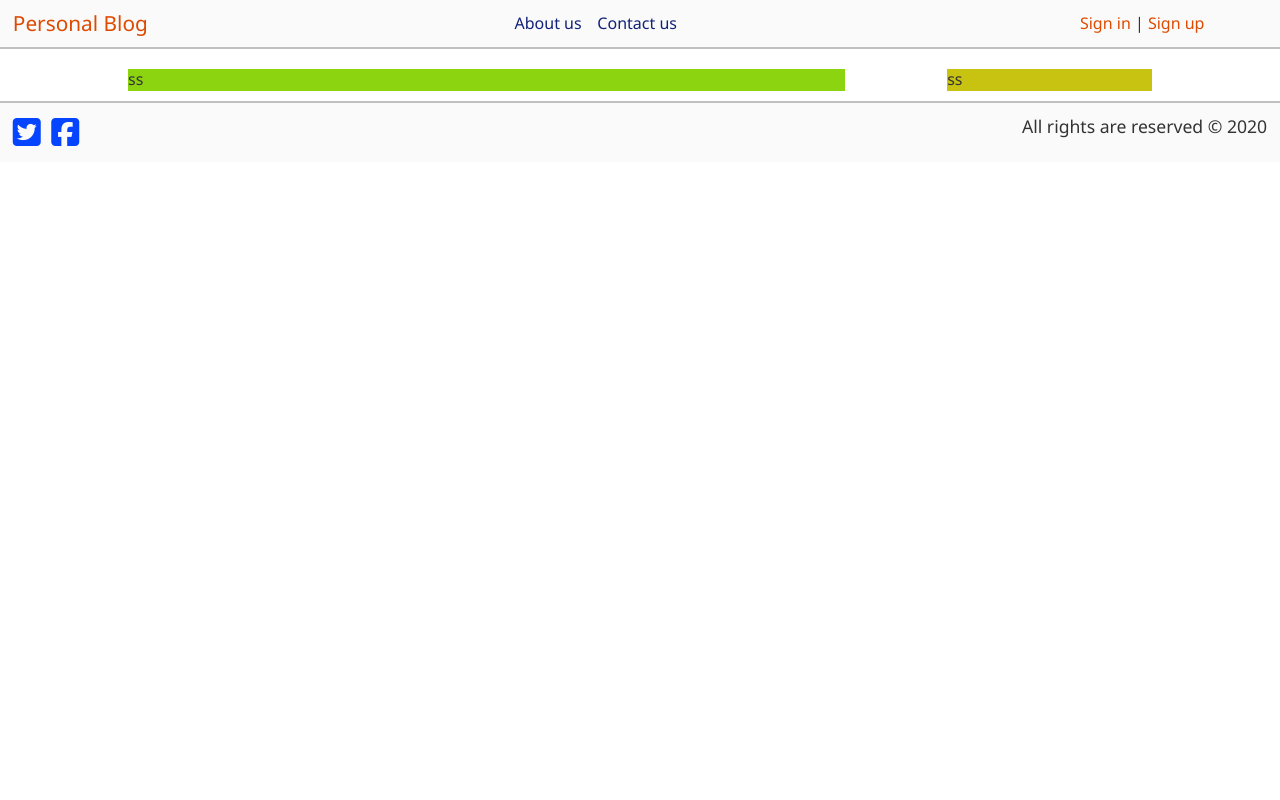
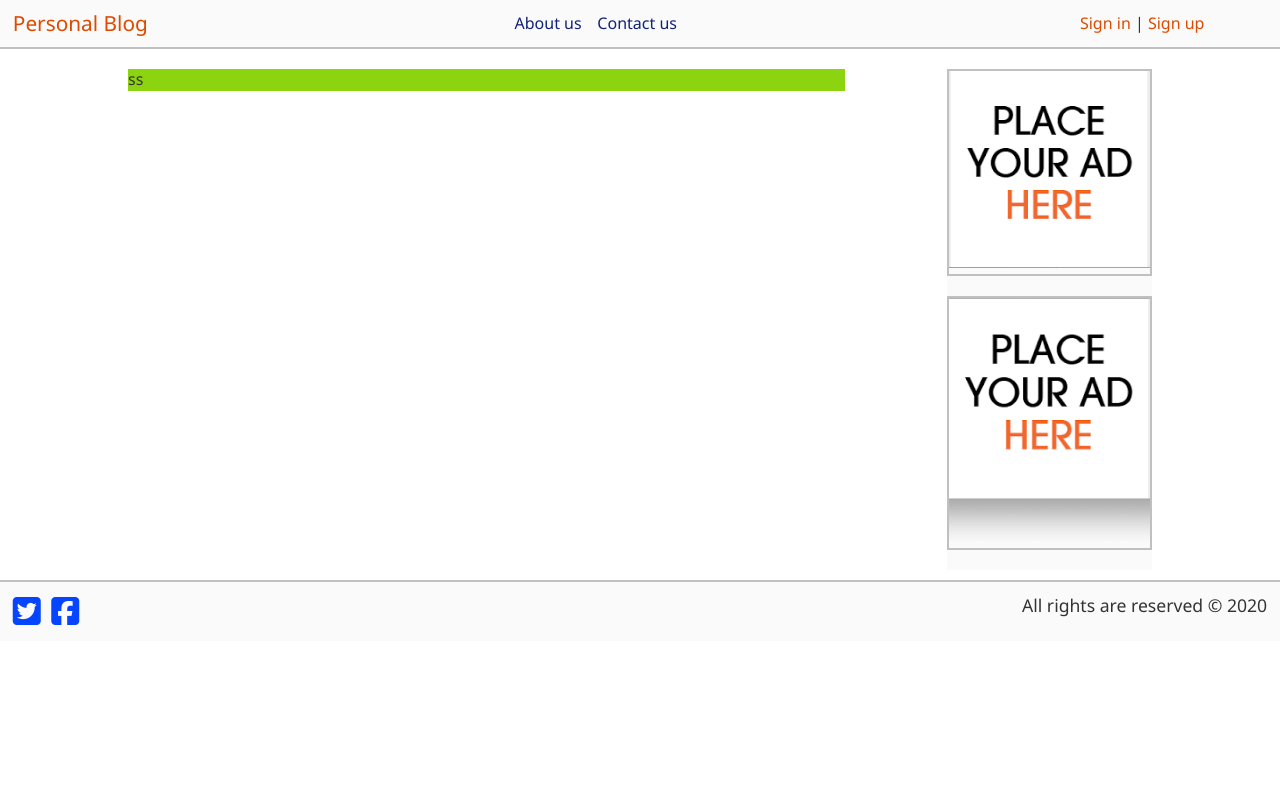
Before and after one commit to azimkhon/blog, a PHP site: page / in a window 1280 px wide. Run offline with PHP 8.4, Linux system fonts and the light colour scheme; some libraries are stand-ins or nearby versions.

Commit message:
styles and img

```diff
--- a/css/style.css
+++ b/css/style.css
@@ -8,12 +8,21 @@
 
  html {
  	height: 100%;
+ }
+
+ body {
+ 	height: 100%;
  	width: 100%;
  	background-color: #fff;
  	color: #333;
  	font-family: "Segoe UI", Arial, sans-serif;
  	font-size: 1em;
  	line-height: 135%;
+ }
+
+ img {
+ 	max-width: 100%;
+ 	height: auto;
  }
 
  a {
@@ -101,8 +110,16 @@
 
  #wrapper #rightcol {
  	width: 20%;
- 	background-color: #c8c211;
+ 	background-color: #fafafa;
  	float: left;
+ }
+
+ #wrapper #rightcol .banner {
+	width: 100%;
+	float: left;
+	margin-bottom: 20px;
+	border: 2px solid silver;
+	box-sizing: border-box;
  }
 
  /* Footer Sytle */
--- a/index.php
+++ b/index.php
@@ -7,6 +7,9 @@
     <script src="https://kit.fontawesome.com/c221214394.js" crossorigin="anonymous"></script>
 </head>
 <body>
+
+	<!-- Header block -->
+
     <header>
     	<div id="logo">
     		<a href="/blog" title="Main page">Personal Blog</a>
@@ -26,6 +29,8 @@
     	</div>
     </header>
 
+    <!-- Main blocks -->
+
     <div id="wrapper">
 
     	<div id="leftcol">
@@ -33,11 +38,19 @@
     	</div>
 
     	<div id="rightcol">
-    		ss
+
+    		<div class="banner">
+    			<img src="img/ban1.png" alt="Ad banner">
+    		</div>
+
+    		<div class="banner">
+    			<img src="img/ban2.png" alt="Ad banner">
+    		</div>
+
     	</div>
-
     </div>
 
+    <!-- Footer block -->
 
     <footer>
     	<div id="socials">
```
Also changed, not shown: img/ban1.png (added), img/ban2.png (added), 1 other file.
